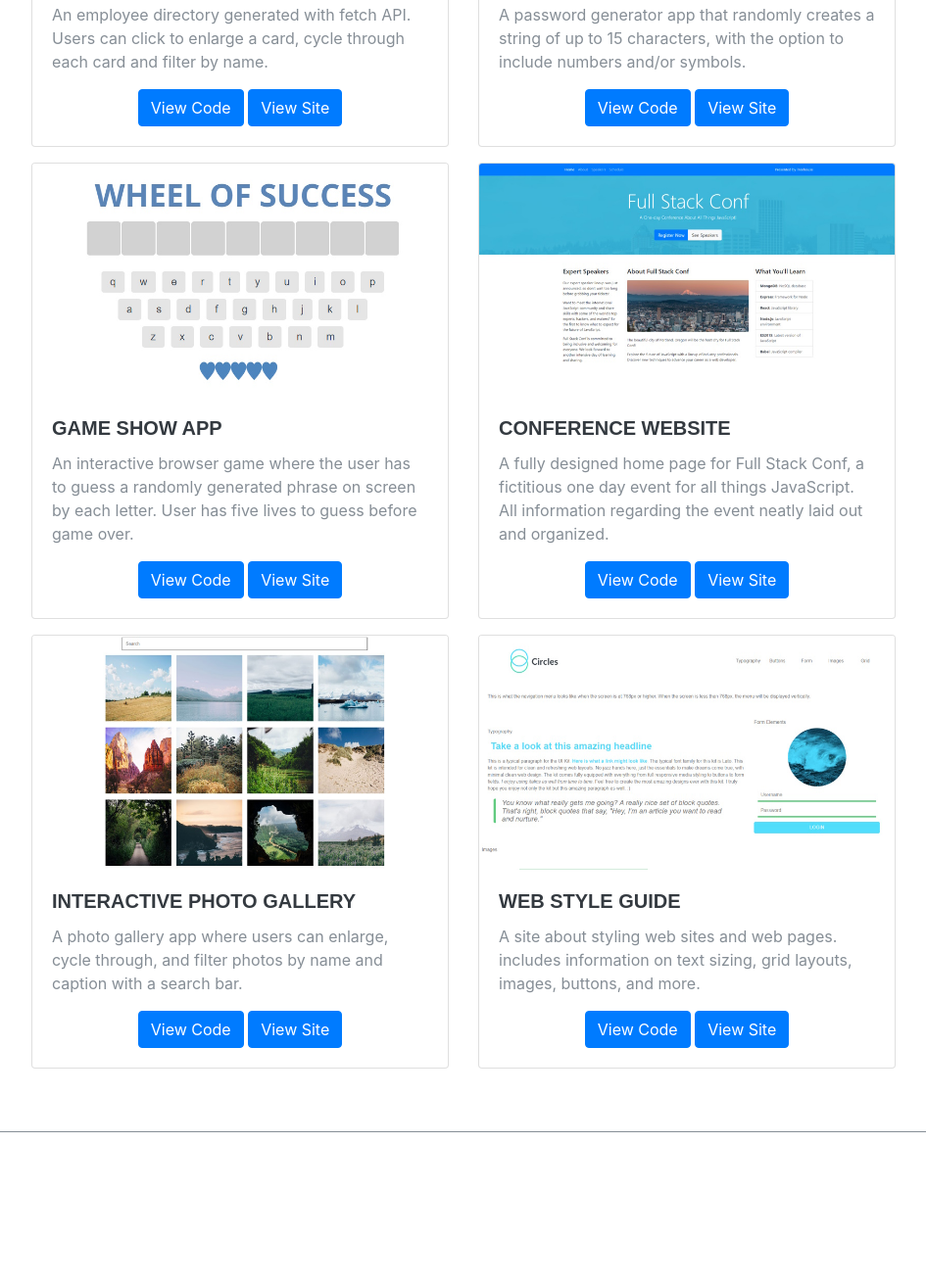
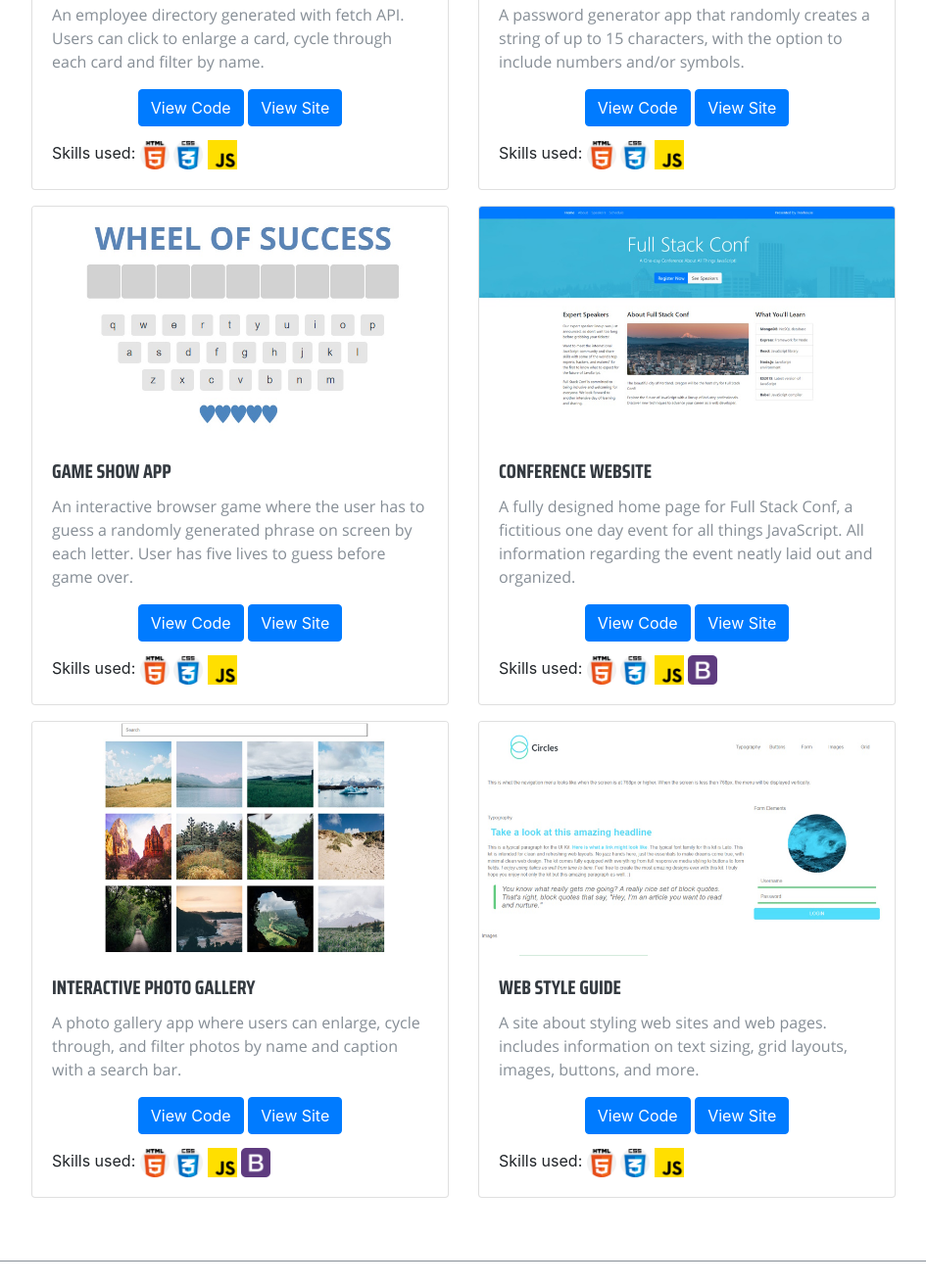
Before and after one commit to aaron-mordeno/personal-portfolio, a website with bundled scripts: page index.html in a window 1280 px wide. Shown: the part 1227-2540 px from the top of the page at 98% size, without its empty margins (303-1248 px from the left). Built offline with nearby package versions, Linux system fonts and the light colour scheme; a web font is replaced by a local one.

Commit message:
Fixed fonts + Skill icons

```diff
--- a/css/styles.css
+++ b/css/styles.css
@@ -3,6 +3,20 @@
  * Copyright 2013-2017 Start Bootstrap
  * Licensed under MIT (https://github.com/BlackrockDigital/startbootstrap-resume/blob/master/LICENSE)
  */
+
+@font-face {
+  font-family: "Saira Condensed";
+  src: url("../fonts/SairaCondensed-Bold.woff") format("woff");
+  font-style: normal;
+  font-weight: 700;
+}
+
+@font-face {
+  font-family: "Open Sans";
+  src: url("../fonts/OpenSans-Regular.woff") format("woff");
+  font-style: normal;
+  font-weight: normal;
+}
 
 :root {
   --background-color: #fff;
@@ -15,7 +29,6 @@
 }
 
 body {
-  font-family: "Open Sans", sans-serif;
   padding-top: 54px;
   color: var(--body-color);
   background-color: var(--background-color);
@@ -23,7 +36,7 @@ body {
 
 /* text styles */
 .header-text {
-  font-family: "Saira Extra Condensed", sans-serif;
+  font-family: "Saira Condensed", sans-serif;
   font-weight: 700;
   text-transform: uppercase;
   color: var(--header-color);
@@ -38,7 +51,7 @@ h2 {
 .subheading {
   text-transform: uppercase;
   font-weight: 500;
-  font-family: "Saira Extra Condensed", sans-serif;
+  font-family: "Saira Condensed", sans-serif;
   font-size: 1.35rem;
 }
 a {
@@ -56,6 +69,10 @@ a:hover {
 .main h1 {
   font-size: 5em;
 }
+.p-text,
+.card-text {
+  font-family: "Open Sans", sans-serif;
+}
 
 /* card styles */
 .card {
@@ -64,7 +81,7 @@ a:hover {
 }
 
 .card-title {
-  font-family: "Saira Extra Condensed", sans-serif;
+  font-family: "Saira Condensed", sans-serif;
   font-weight: 700;
   text-transform: uppercase;
   color: var(--card-header);
@@ -170,6 +187,14 @@ svg:hover {
   fill: #007bff;
 }
 
+/* skill icon styles */
+.skills-p {
+  margin-top: 14px;
+}
+.skill-icon {
+  max-width: 30px;
+}
+
 /* main header animations */
 @keyframes slideInUp {
   0% {
--- a/index.html
+++ b/index.html
@@ -13,25 +13,6 @@
 
     <!-- Bootstrap core CSS -->
     <link href="vendor/bootstrap/css/bootstrap.min.css" rel="stylesheet" />
-
-    <!-- Custom fonts for this template -->
-    <link
-      href="https://fonts.googleapis.com/css?family=Saira+Extra+Condensed:100,200,300,400,500,600,700,800,900"
-      rel="stylesheet"
-    />
-    <link
-      href="https://fonts.googleapis.com/css?family=Open+Sans:300,300i,400,400i,600,600i,700,700i,800,800i"
-      rel="stylesheet"
-    />
-    <link
-      href="vendor/font-awesome/css/font-awesome.min.css"
-      rel="stylesheet"
-    />
-    <link href="vendor/devicons/css/devicons.min.css" rel="stylesheet" />
-    <link
-      href="vendor/simple-line-icons/css/simple-line-icons.css"
-      rel="stylesheet"
-    />
 
     <!-- Custom styles for this template -->
     <link href="css/styles.css" rel="stylesheet" />
@@ -92,7 +73,8 @@
           <h3 class="header-text">Hi, my name is</h3>
           <h1 class="mb-4 header-text">Aaron Mordeno</h1>
           <p class="p-text">
-            and I am an aspiring Front End Web Developer based in Hong Kong.
+            and I am an aspiring Front End Web Developer based in Hong Kong. I
+            am currently learning React.
           </p>
         </div>
       </section>
@@ -134,6 +116,12 @@
                         >View Site</a
                       >
                     </div>
+                    <div class="skills-p">
+                      Skills used:
+                      <img src="icons/html.png" class="skill-icon" />
+                      <img src="icons/css.png" class="skill-icon" />
+                      <img src="icons/js.png" class="skill-icon" />
+                    </div>
                   </div>
                 </div>
               </div>
@@ -165,6 +153,12 @@
                         target="_blank"
                         >View Site</a
                       >
+                    </div>
+                    <div class="skills-p">
+                      Skills used:
+                      <img src="icons/html.png" class="skill-icon" />
+                      <img src="icons/css.png" class="skill-icon" />
+                      <img src="icons/js.png" class="skill-icon" />
                     </div>
                   </div>
                 </div>
@@ -200,6 +194,12 @@
                         >View Site</a
                       >
                     </div>
+                    <div class="skills-p">
+                      Skills used:
+                      <img src="icons/html.png" class="skill-icon" />
+                      <img src="icons/css.png" class="skill-icon" />
+                      <img src="icons/js.png" class="skill-icon" />
+                    </div>
                   </div>
                 </div>
               </div>
@@ -232,6 +232,13 @@
                         target="_blank"
                         >View Site</a
                       >
+                    </div>
+                    <div class="skills-p">
+                      Skills used:
+                      <img src="icons/html.png" class="skill-icon" />
+                      <img src="icons/css.png" class="skill-icon" />
+                      <img src="icons/js.png" class="skill-icon" />
+                      <img src="icons/bootstrap.png" class="skill-icon" />
                     </div>
                   </div>
                 </div>
@@ -267,6 +274,13 @@
                         >View Site</a
                       >
                     </div>
+                    <div class="skills-p">
+                      Skills used:
+                      <img src="icons/html.png" class="skill-icon" />
+                      <img src="icons/css.png" class="skill-icon" />
+                      <img src="icons/js.png" class="skill-icon" />
+                      <img src="icons/bootstrap.png" class="skill-icon" />
+                    </div>
                   </div>
                 </div>
               </div>
@@ -298,6 +312,12 @@
                         target="_blank"
                         >View Site</a
                       >
+                    </div>
+                    <div class="skills-p">
+                      Skills used:
+                      <img src="icons/html.png" class="skill-icon" />
+                      <img src="icons/css.png" class="skill-icon" />
+                      <img src="icons/js.png" class="skill-icon" />
                     </div>
                   </div>
                 </div>
```
Also changed, not shown: fonts/OpenSans-Regular.woff (added), fonts/SairaCondensed-Bold.woff (added), icons/bootstrap.png (added), icons/css.png (added), icons/github.svg (renamed from img/github.svg), icons/html.png (added), icons/instagram.svg (renamed from img/instagram.svg), icons/js.png (added), icons/linkedin.svg (renamed from img/linkedin.svg).
